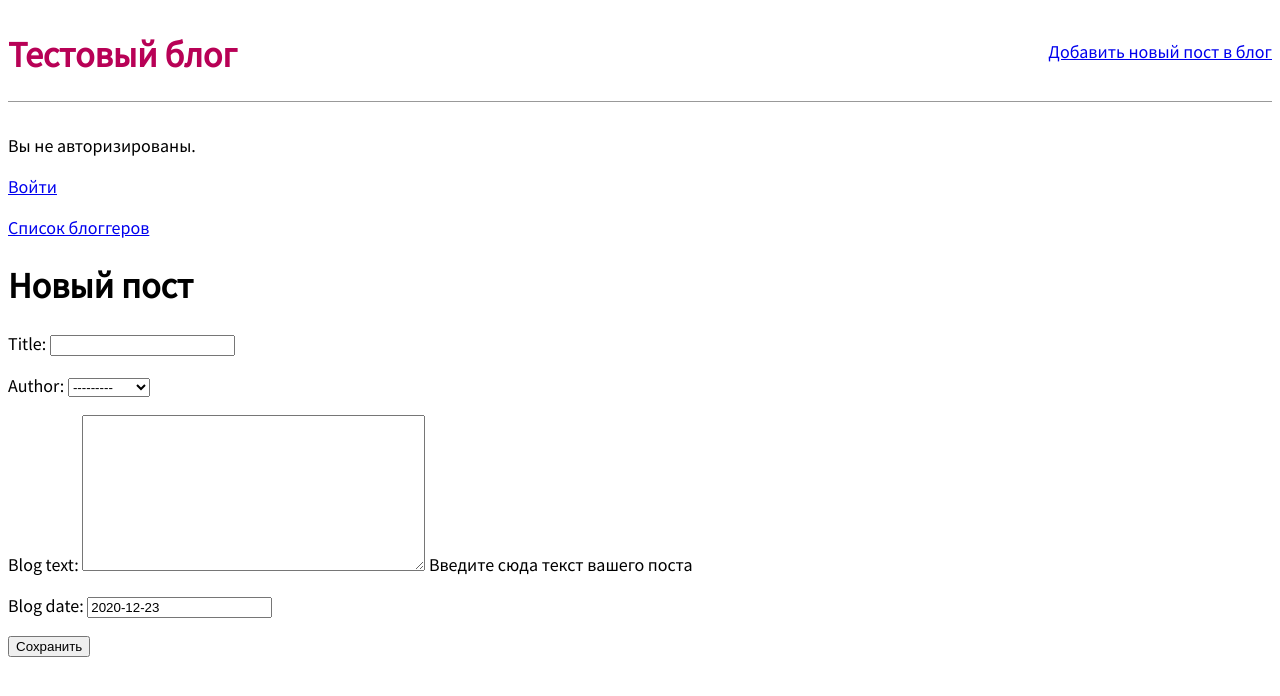
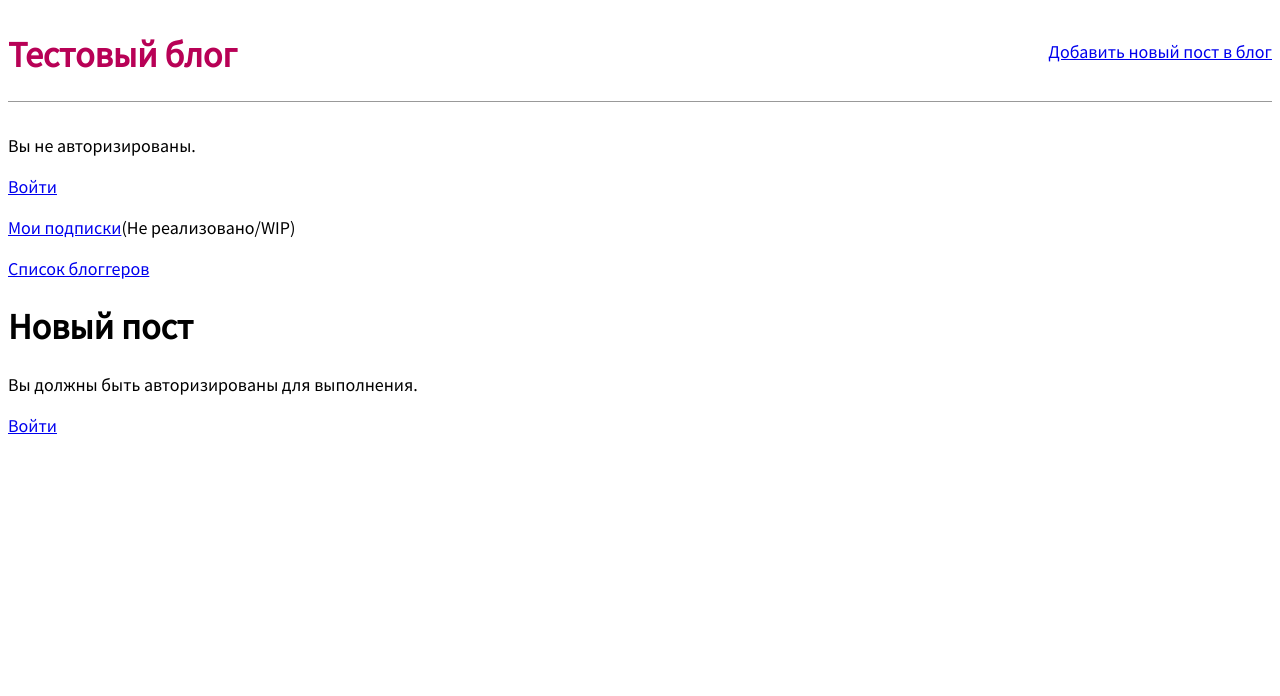
Before and after one commit to VanteyGonnaDie/TestTask, a Django app: page /blog/new in a window 1280 px wide. Shown: the top 696 px of the page. Run offline with Django 3.2, Linux system fonts and the light colour scheme; data comes from the database, SQL or seed files in the repository; both versions use the stored data as it was after the commit.

Commit message:
Мелкие исправления

```diff
--- a/TestTask/templates/base.html
+++ b/TestTask/templates/base.html
@@ -21,6 +21,7 @@
         <p>Вы не авторизированы.</p>
         <a href="{% url 'login' %}">Войти</a>
       {% endif %}
+    <p><a href="{% url '' %}">Мои подписки</a>(Не реализовано/WIP)</p>
     <p><a href="{% url 'bloggers' %}">Список блоггеров</a></p>
 
     <div>
--- a/TestTask/templates/blog_detail.html
+++ b/TestTask/templates/blog_detail.html
@@ -5,7 +5,7 @@
     <h2>{{ blog.title }}</h2>
     <p>{{ blog.blog_text }}</p>
     <p>{{ blog.blog_date }}</p>
-    <p>{{ blog.author }}</p>
+    <p><a href="{% url 'blogs_by_author' author.pk %}">{{ blog.author }}</a></p>
   </div>
 
 <p><a href="{% url 'blog_delete' blog.pk %}">Удалить пост</a></p>
--- a/TestTask/templates/blog_new.html
+++ b/TestTask/templates/blog_new.html
@@ -2,8 +2,14 @@
 
 {% block content %}
     <h1>Новый пост</h1>
-    <form action="" method="post">{% csrf_token %}
+    {% if user.is_authenticated %}
+       <form action="" method="post">{% csrf_token %}
       {{ form.as_p }}
       <input type="submit" value="Сохранить" />
     </form>
+      {% else %}
+        <p>Вы должны быть авторизированы для выполнения.</p>
+        <a href="{% url 'login' %}">Войти</a>
+      {% endif %}
+
 {% endblock content %}
--- a/TestTask/templates/blogs_by_author.html
+++ b/TestTask/templates/blogs_by_author.html
@@ -2,6 +2,7 @@
 
 {% block content %}
 <p>Посты пользователя {{ blog.author }}</p>
+<p><a href="">Подписаться</a> (Не реализовано/WIP)</p>
   {% for blog in object_list %}
     <div class="blog-entry">
       <h2><a href="{% url 'blog_detail' blog.pk %}">{{ blog.title }}</a></h2>
```
Also changed, not shown: TestTask/templates/blog_delete.html (+6 -1 lines), TestTask/db.sqlite3.
